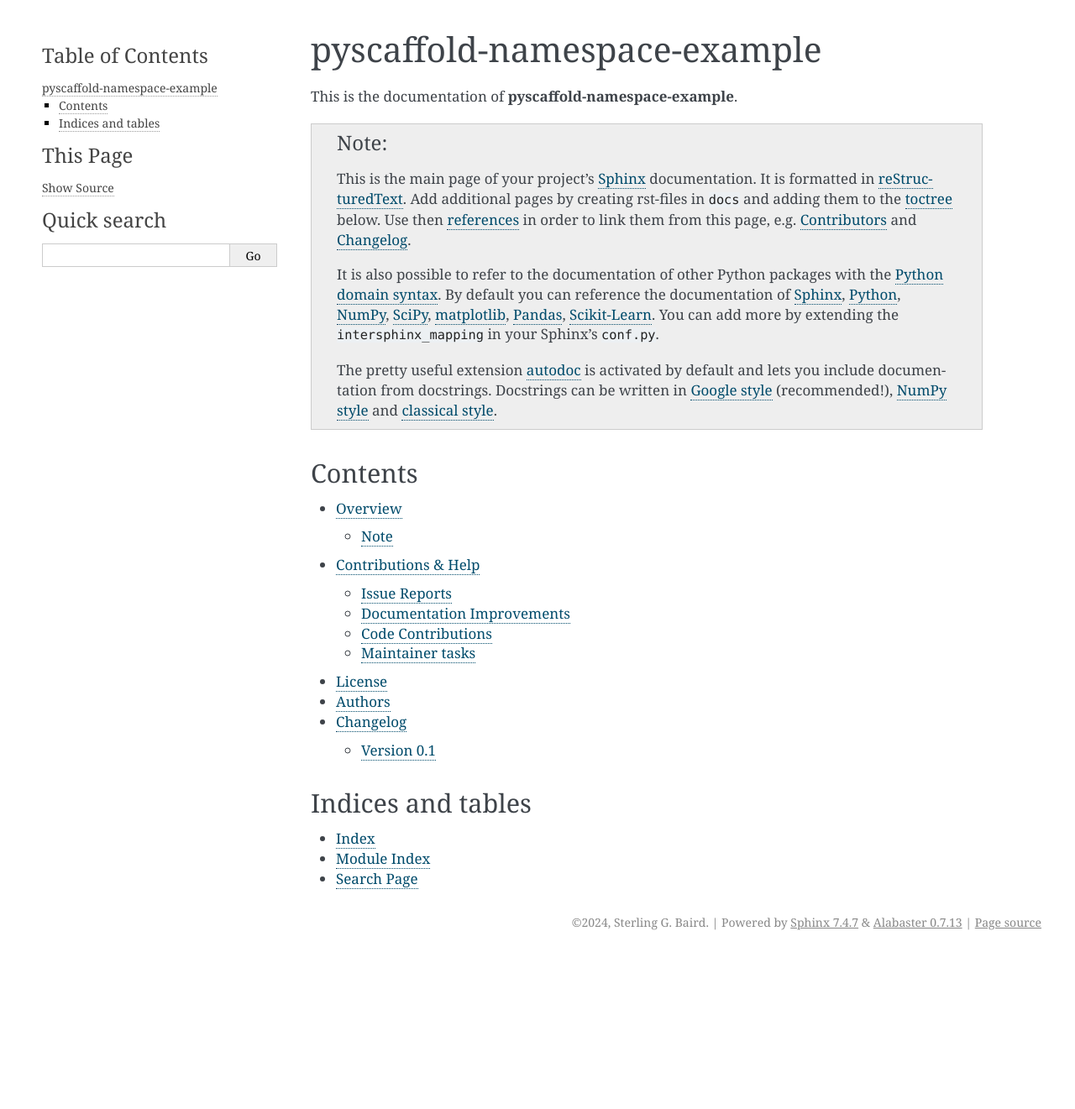
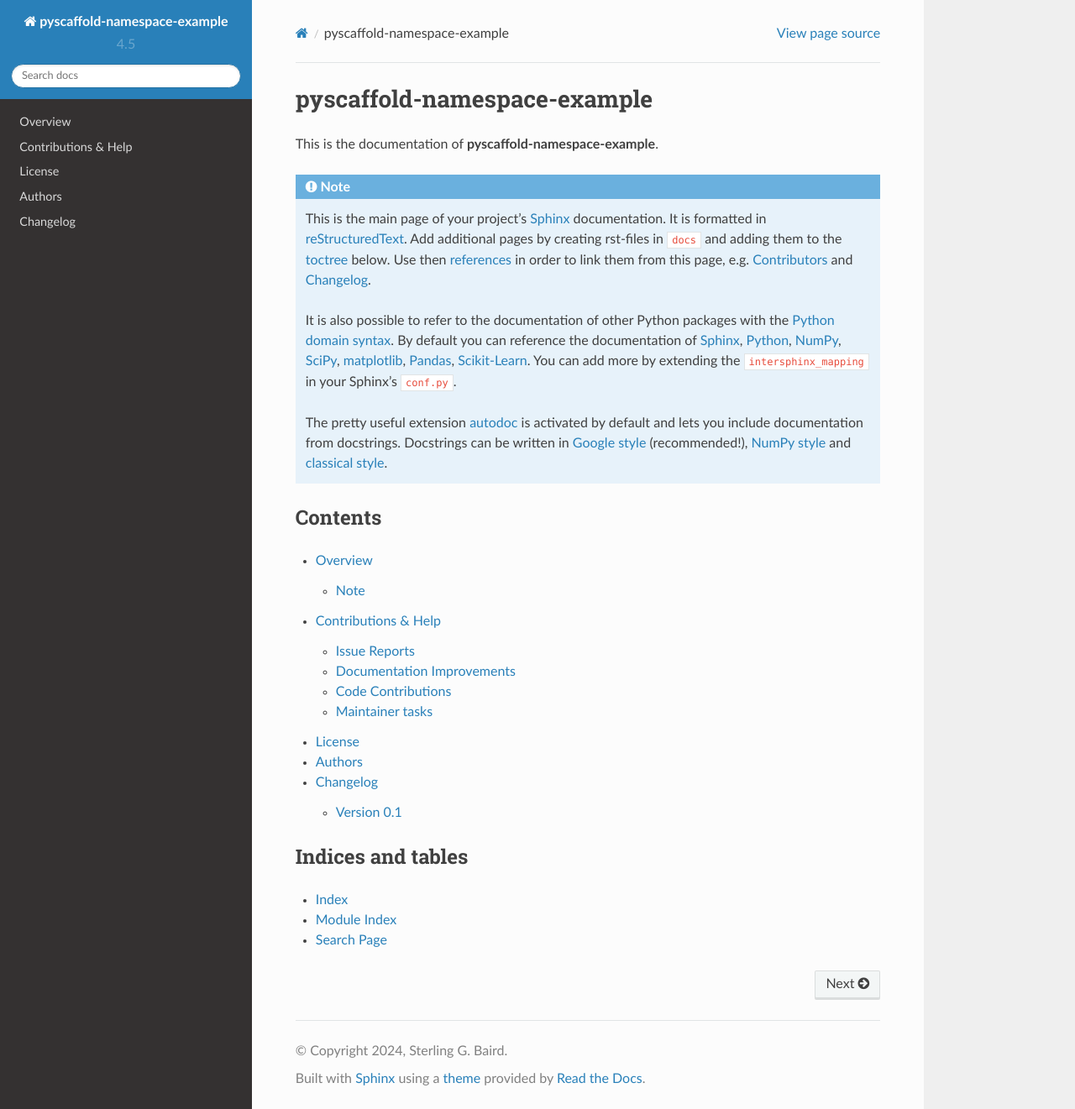
Before and after one commit to sgbaird/pyscaffold-namespace-example, a Sphinx documentation site: the page built from docs/index.rst, in a window 1280 px wide and 1321 px high. Shown: the whole window at 84% size. Built offline with Sphinx 7.4.7 and the Read the Docs theme 2.0.0, drawn with Linux system fonts in a browser that asks for light colours; pages that are not in the unit, such as notebooks, are missing from menus; the version number is read from the project's files by our own code.

Commit message:
sphinx_rtd_theme

```diff
--- a/docs/conf.py
+++ b/docs/conf.py
@@ -153,15 +153,12 @@ todo_emit_warnings = True
 
 # The theme to use for HTML and HTML Help pages.  See the documentation for
 # a list of builtin themes.
-html_theme = "alabaster"
+html_theme = "sphinx_rtd_theme"
 
 # Theme options are theme-specific and customize the look and feel of a theme
 # further.  For a list of options available for each theme, see the
 # documentation.
-html_theme_options = {
-    "sidebar_width": "300px",
-    "page_width": "1200px"
-}
+html_theme_options = {"sidebar_width": "300px", "page_width": "1200px"}
 
 # Add any paths that contain custom themes here, relative to this directory.
 # html_theme_path = []
@@ -246,7 +243,13 @@ latex_elements = {
 # Grouping the document tree into LaTeX files. List of tuples
 # (source start file, target name, title, author, documentclass [howto/manual]).
 latex_documents = [
-    ("index", "user_guide.tex", "pyscaffold-namespace-example Documentation", "Sterling G. Baird", "manual")
+    (
+        "index",
+        "user_guide.tex",
+        "pyscaffold-namespace-example Documentation",
+        "Sterling G. Baird",
+        "manual",
+    )
 ]
 
 # The name of an image file (relative to this directory) to place at the top of
--- a/docs/requirements.txt
+++ b/docs/requirements.txt
@@ -2,4 +2,4 @@
 # To build the module reference correctly, make sure every external package
 # under `install_requires` in `setup.cfg` is also listed here!
 sphinx>=3.2.1
-# sphinx_rtd_theme
+sphinx_rtd_theme
```
